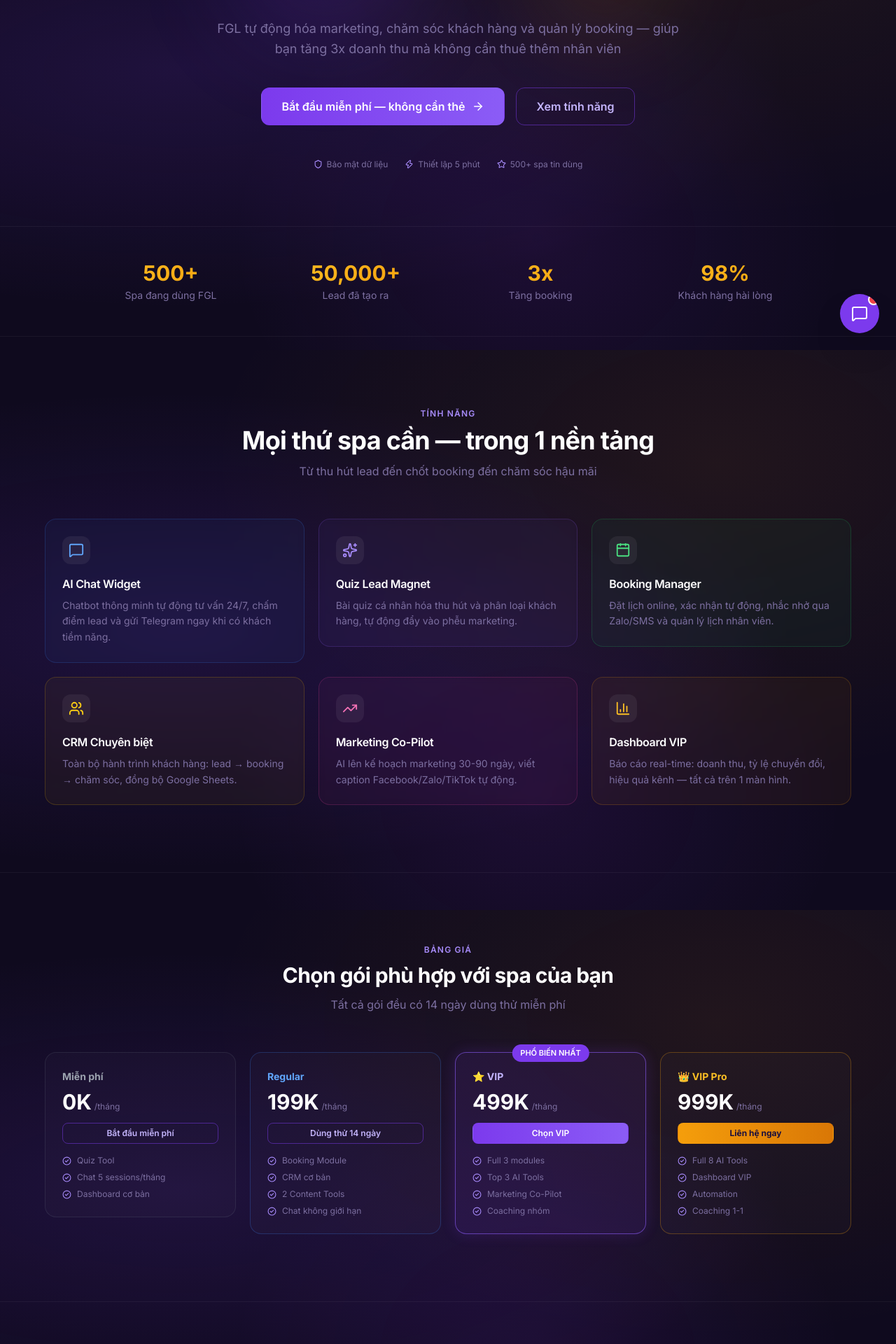
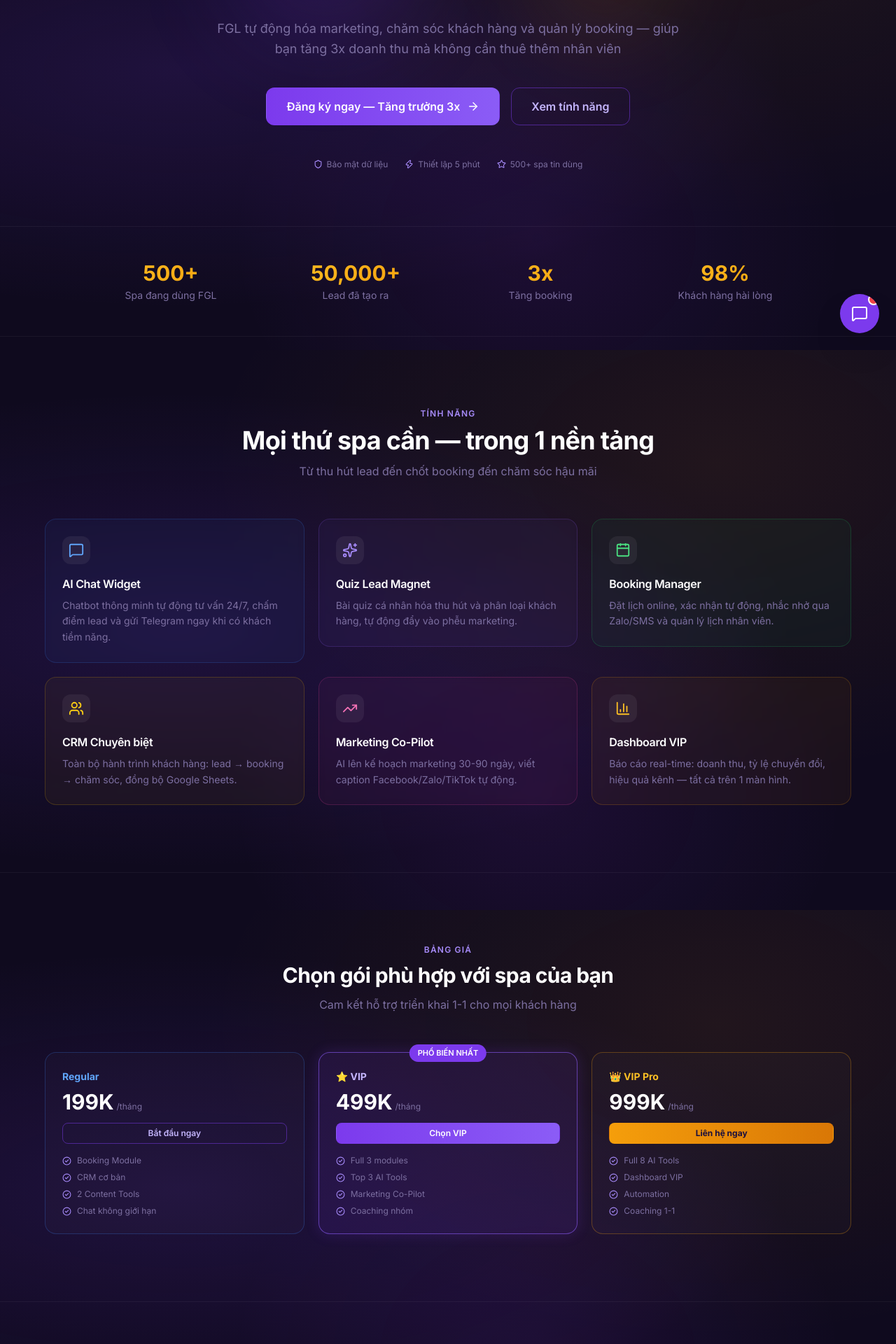
Before and after one commit to tuyetvu21102005-Ag/FGl-Ecosystem-Mini-Saas-Ver1, a Next.js app: page / in a window 1280 px wide. Shown: the part 300-2220 px from the top of the page at 70% size. Built offline with nearby package versions, Linux system fonts and the light colour scheme; a web font is replaced by a local one.

Commit message:
Fix build errors, linting issues, and remove free/trial features

```diff
--- a/src/app/api/chat/route.ts
+++ b/src/app/api/chat/route.ts
@@ -63,7 +63,7 @@
       content: data.choices[0].message.content,
       message: data.choices[0].message.content, // Giữ lại message cho tương thích ngược
     });
-  } catch (error: any) {
+  } catch (error) {
     console.error('Chat API Error:', error);
     return NextResponse.json({ error: 'Internal Server Error' }, { status: 500 });
   }
--- a/src/app/api/public/leads/route.ts
+++ b/src/app/api/public/leads/route.ts
@@ -11,7 +11,13 @@
 const TELEGRAM_BOT_TOKEN = process.env.TELEGRAM_BOT_TOKEN;
 const TELEGRAM_CHAT_ID = process.env.TELEGRAM_CHAT_ID;
 
-async function sendTelegramNotification(lead: any) {
+async function sendTelegramNotification(lead: {
+  id?: string;
+  name?: string;
+  phone?: string;
+  email?: string;
+  notes?: string;
+}) {
   if (!TELEGRAM_BOT_TOKEN || !TELEGRAM_CHAT_ID) return;
 
   const message = `
--- a/src/app/dashboard/content/page.tsx
+++ b/src/app/dashboard/content/page.tsx
@@ -3,9 +3,9 @@
 import React, { useState } from 'react';
 import { motion, AnimatePresence } from 'framer-motion';
 import {
-  Sparkles, Facebook, Calendar, PenTool,
+  Sparkles, MessageSquare, Calendar, PenTool,
   ChevronRight, ArrowLeft, Copy, Check,
-  RotateCcw, Send, Settings2, Hash
+  RotateCcw, Send
 } from 'lucide-react';
 import DashboardLayout from '@/components/layout/DashboardLayout';
 import { Card, CardContent, CardHeader, CardTitle, CardDescription } from '@/components/ui/Card';
@@ -22,7 +22,7 @@
     id: 'facebook' as ToolType,
     name: 'Facebook Caption Generator',
     desc: 'Tạo bài viết quảng cáo thu hút khách hàng cho Fanpage Spa.',
-    icon: Facebook,
+    icon: MessageSquare,
     color: 'text-blue-400',
     bgColor: 'bg-blue-400/10',
     tier: ['vip', 'vip_pro'],
--- a/src/app/dashboard/settings/page.tsx
+++ b/src/app/dashboard/settings/page.tsx
@@ -193,6 +193,8 @@
               </CardContent>
             </Card>
           </motion.div>
+        )}
+
         {/* Tab: Tích hợp */}
         {activeTab === 'integrations' && (
           <motion.div initial={{ opacity: 0, y: 10 }} animate={{ opacity: 1, y: 0 }} className="space-y-6">
--- a/src/app/login/page.tsx
+++ b/src/app/login/page.tsx
@@ -196,7 +196,7 @@
           <p className="text-center text-sm text-[var(--text-muted)] mt-6">
             Chưa có tài khoản?{' '}
             <Link href="/register" className="text-fgl-purple-400 hover:text-fgl-purple-300 font-medium">
-              Đăng ký miễn phí
+              Đăng ký ngay
             </Link>
           </p>
         </motion.div>
--- a/src/app/page.tsx
+++ b/src/app/page.tsx
@@ -23,8 +23,7 @@
 ];
 
 const tiers = [
-  { id: 'free',    name: 'Miễn phí', price: 0,   features: ['Quiz Tool', 'Chat 5 sessions/tháng', 'Dashboard cơ bản'],                  cta: 'Bắt đầu miễn phí', highlight: false, badgeClass: 'text-gray-400 border-gray-500/30' },
-  { id: 'regular', name: 'Regular',  price: 199,  features: ['Booking Module', 'CRM cơ bản', '2 Content Tools', 'Chat không giới hạn'],   cta: 'Dùng thử 14 ngày', highlight: false, badgeClass: 'text-blue-400 border-blue-500/40' },
+  { id: 'regular', name: 'Regular',  price: 199,  features: ['Booking Module', 'CRM cơ bản', '2 Content Tools', 'Chat không giới hạn'],   cta: 'Bắt đầu ngay', highlight: false, badgeClass: 'text-blue-400 border-blue-500/40' },
   { id: 'vip',     name: '⭐ VIP',   price: 499,  features: ['Full 3 modules', 'Top 3 AI Tools', 'Marketing Co-Pilot', 'Coaching nhóm'],  cta: 'Chọn VIP',         highlight: true,  badgeClass: 'text-fgl-purple-300 border-fgl-purple-500/60' },
   { id: 'vip_pro', name: '👑 VIP Pro', price: 999, features: ['Full 8 AI Tools', 'Dashboard VIP', 'Automation', 'Coaching 1-1'],          cta: 'Liên hệ ngay',     highlight: false, badgeClass: 'text-fgl-gold-400 border-fgl-gold-500/50' },
 ];
@@ -51,7 +50,7 @@
           </div>
           <div className="hidden md:flex items-center gap-3">
             <Link href="/login" className="text-sm text-[var(--text-muted)] hover:text-white px-3 py-2">Đăng nhập</Link>
-            <Link href="/register"><Button size="sm">Dùng thử miễn phí</Button></Link>
+            <Link href="/register"><Button size="sm">Đăng ký ngay</Button></Link>
           </div>
           <button onClick={() => setMobileOpen(!mobileOpen)} className="md:hidden w-9 h-9 flex items-center justify-center text-white/70">{mobileOpen ? <X size={20}/> : <Menu size={20}/>}</button>
         </div>
@@ -59,7 +58,7 @@
           <div className="md:hidden px-6 pb-4 flex flex-col gap-3 border-t border-white/[0.06]">
             <div className="flex gap-3 pt-3">
               <Link href="/login" className="flex-1"><Button variant="outline" fullWidth size="sm">Đăng nhập</Button></Link>
-              <Link href="/register" className="flex-1"><Button fullWidth size="sm">Dùng thử</Button></Link>
+              <Link href="/register" className="flex-1"><Button fullWidth size="sm">Đăng ký ngay</Button></Link>
             </div>
           </div>
         )}
@@ -80,7 +79,7 @@
             FGL tự động hóa marketing, chăm sóc khách hàng và quản lý booking — giúp bạn tăng 3x doanh thu mà không cần thuê thêm nhân viên
           </motion.p>
           <motion.div initial={{ opacity: 0, y: 20 }} animate={{ opacity: 1, y: 0 }} transition={{ delay: 0.3 }} className="flex flex-col sm:flex-row items-center justify-center gap-4">
-            <Link href="/register"><Button size="lg" rightIcon={<ArrowRight size={18}/>}>Bắt đầu miễn phí — không cần thẻ</Button></Link>
+            <Link href="/register"><Button size="lg" rightIcon={<ArrowRight size={18}/>}>Đăng ký ngay — Tăng trưởng 3x</Button></Link>
             <Link href="#features"><Button variant="outline" size="lg">Xem tính năng</Button></Link>
           </motion.div>
           <motion.div initial={{ opacity: 0 }} animate={{ opacity: 1 }} transition={{ delay: 0.5 }} className="flex items-center justify-center gap-6 mt-12 flex-wrap">
@@ -131,9 +130,9 @@
           <FadeUp className="text-center mb-14">
             <span className="text-xs font-semibold text-fgl-purple-400 uppercase tracking-widest">Bảng giá</span>
             <h2 className="text-3xl font-bold text-white mt-2 mb-3">Chọn gói phù hợp với spa của bạn</h2>
-            <p className="text-[var(--text-muted)]">Tất cả gói đều có 14 ngày dùng thử miễn phí</p>
+            <p className="text-[var(--text-muted)]">Cam kết hỗ trợ triển khai 1-1 cho mọi khách hàng</p>
           </FadeUp>
-          <div className="grid md:grid-cols-2 lg:grid-cols-4 gap-5">
+          <div className="grid md:grid-cols-2 lg:grid-cols-3 gap-5">
             {tiers.map((tier, i) => (
               <FadeUp key={tier.id} delay={i * 0.05}>
                 <div className={cn('p-6 rounded-2xl border relative transition-all hover:-translate-y-1', tier.highlight ? 'bg-fgl-purple-600/10 border-fgl-purple-500/60 shadow-fgl-sm' : `bg-white/[0.02] ${tier.badgeClass.includes('gray') ? 'border-gray-500/20' : tier.badgeClass.includes('blue') ? 'border-blue-500/25' : 'border-fgl-gold-500/30'}`)}>
@@ -190,9 +189,9 @@
             <div className="absolute inset-0 bg-[radial-gradient(ellipse_at_50%_50%,rgba(124,58,237,0.2),transparent_70%)]"/>
             <Crown size={32} className="text-fgl-gold-400 mx-auto mb-4 relative z-10"/>
             <h2 className="text-3xl font-bold text-white mb-3 relative z-10">Sẵn sàng tăng trưởng cùng FGL?</h2>
-            <p className="text-[var(--text-muted)] mb-8 relative z-10">Thiết lập trong 5 phút, dùng thử 14 ngày miễn phí.</p>
+            <p className="text-[var(--text-muted)] mb-8 relative z-10">Thiết lập nhanh chóng, hỗ trợ tận tâm.</p>
             <div className="flex flex-col sm:flex-row items-center justify-center gap-4 relative z-10">
-              <Link href="/register"><Button size="lg" rightIcon={<ArrowRight size={18}/>}>Bắt đầu miễn phí ngay</Button></Link>
+              <Link href="/register"><Button size="lg" rightIcon={<ArrowRight size={18}/>}>Đăng ký ngay</Button></Link>
               <Link href="/register"><Button variant="gold" size="lg">Xem demo live</Button></Link>
             </div>
           </div>
--- a/src/components/chat/ChatWidget.tsx
+++ b/src/components/chat/ChatWidget.tsx
@@ -2,8 +2,7 @@
 
 import React, { useState, useEffect, useRef } from 'react';
 import { motion, AnimatePresence } from 'framer-motion';
-import { MessageSquare, X, Send, User, Sparkles, Phone, CheckCircle2 } from 'lucide-react';
-import { Button } from '@/components/ui/Button';
+import { MessageSquare, X, Send, Sparkles, CheckCircle2 } from 'lucide-react';
 
 interface Message {
   id: string;
--- a/src/lib/ai/scoring.ts
+++ b/src/lib/ai/scoring.ts
@@ -4,7 +4,7 @@
  * Đánh giá mức độ tiềm năng của khách hàng dựa trên nội dung hội thoại.
  */
 
-export function calculateLeadScore(messages: any[]): number {
+export function calculateLeadScore(messages: { content: string }[]): number {
   let score = 30; // Điểm khởi điểm cơ bản
 
   const chatContent = messages.map(m => m.content).join(' ').toLowerCase();
--- a/src/lib/integrations/webhook.ts
+++ b/src/lib/integrations/webhook.ts
@@ -1,5 +1,5 @@
 
-export async function sendWebhookNotification(url: string, data: any) {
+export async function sendWebhookNotification(url: string, data: unknown) {
   if (!url) return;
 
   try {
```
Also changed, not shown: src/app/dashboard/analytics/page.tsx (+19 -9 lines), src/app/dashboard/page.tsx (+15 -1 lines).
